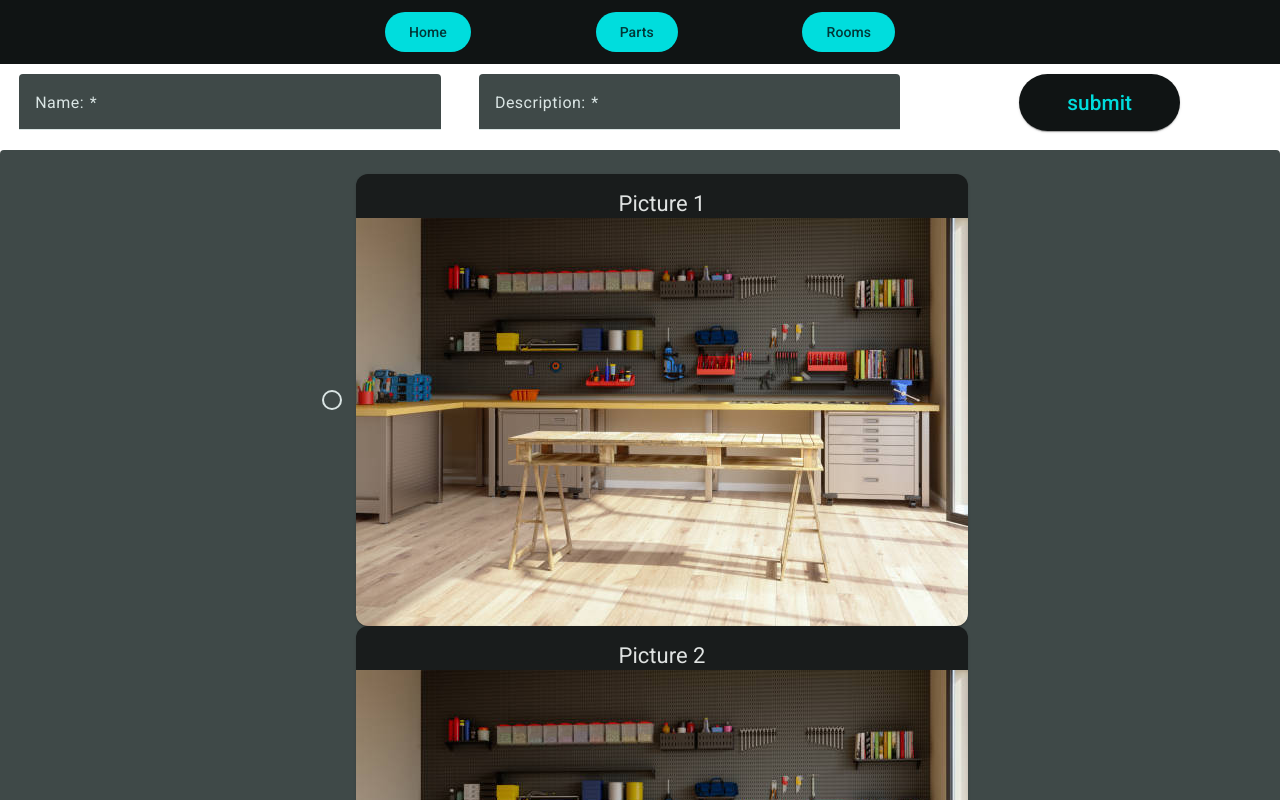
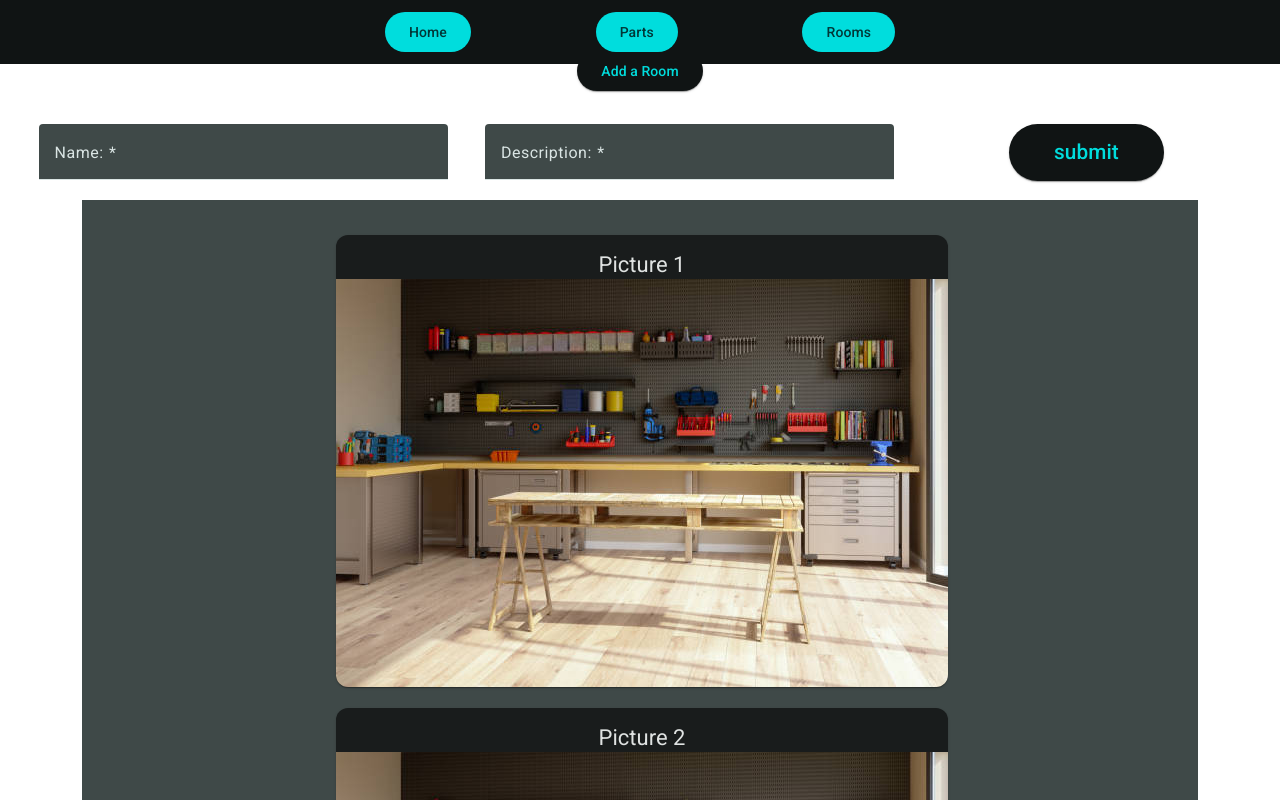
Before and after one commit to DanShiel27/StorageAndOrganizationTool, an Angular app in the folder StorageAndOrganizationTool.UI/StorageAndOrganizationTool.UI/: page /rooms in a window 1280 px wide. Shown: the top 800 px of the page. Built offline with nearby package versions, Linux system fonts and the light colour scheme; no server answers.

Commit message:
Throwing the room form in a modal and getting rid of the radio button

```diff
--- a/StorageAndOrganizationTool.UI/StorageAndOrganizationTool.UI/src/app/Features/Rooms/room-form/room-form.component.scss
+++ b/StorageAndOrganizationTool.UI/StorageAndOrganizationTool.UI/src/app/Features/Rooms/room-form/room-form.component.scss
@@ -1,4 +1,5 @@
 .wrapper{
+    margin: 20px;
     display: flex;
     justify-content: center;
     flex-direction: column;
@@ -27,16 +28,32 @@
 
 
 .pictureSelector{
-    width: 100%;
+    width: 90%;
+    // border-radius: 5px;
+    // border-style: solid;
+    background-color: #3f4948;
 }
 
 .pictureContainer{
+    //padding: 2%;
     display: flex;
     justify-content: space-evenly;
     flex-wrap: wrap;
+
 }
 
 .pictureTitle{
     text-align: center;
     margin: auto;
 }
+
+.pictureItem{
+    margin: 1%;
+    display: flex;
+    justify-content: center;
+    //width: 20%;
+}
+
+::ng-deep .mdc-radio {
+    display: none !important; /* Use !important to ensure override */
+}
--- a/StorageAndOrganizationTool.UI/StorageAndOrganizationTool.UI/src/app/Features/Rooms/room-list/room-list.component.html
+++ b/StorageAndOrganizationTool.UI/StorageAndOrganizationTool.UI/src/app/Features/Rooms/room-list/room-list.component.html
@@ -18,6 +18,11 @@
         <td mat-cell *matCellDef="let Room">{{Room.description}}</td>
     </ng-container>
 
+    <ng-container matColumnDef="pictureNumber">
+        <th mat-header-cell *matHeaderCellDef>Picture Number</th>
+        <td mat-cell *matCellDef="let Room">{{Room.pictureNumber}}</td>
+    </ng-container>
+
     <ng-container matColumnDef="edit">
         <th mat-header-cell *matHeaderCellDef>Edit</th>
         <td mat-cell *matCellDef="let Room">
--- a/StorageAndOrganizationTool.UI/StorageAndOrganizationTool.UI/src/app/Features/Rooms/room-list/room-list.component.ts
+++ b/StorageAndOrganizationTool.UI/StorageAndOrganizationTool.UI/src/app/Features/Rooms/room-list/room-list.component.ts
@@ -18,7 +18,7 @@ export class RoomListComponent implements OnInit {
   private roomService = inject(RoomService);
   private destroyRef = inject(DestroyRef);
 
-  displayedColumns = ["id", "name", "description", "edit"];
+  displayedColumns = ["id", "name", "description", "pictureNumber", "edit"];
 
   dataSource = new MatTableDataSource<RoomDto>([]);
 
--- a/StorageAndOrganizationTool.UI/StorageAndOrganizationTool.UI/src/app/Features/Rooms/room-manager/room-manager.component.html
+++ b/StorageAndOrganizationTool.UI/StorageAndOrganizationTool.UI/src/app/Features/Rooms/room-manager/room-manager.component.html
@@ -1,4 +1,7 @@
-<p>room-manager works!</p>
+<div class="addRoomButtonContainer">
+    <button mat-raised-button (click)="addRoom()">Add a Room</button>
+</div>
+
 
 <app-room-form></app-room-form>
 <app-room-list></app-room-list>
--- a/StorageAndOrganizationTool.UI/StorageAndOrganizationTool.UI/src/app/Features/Rooms/room-manager/room-manager.component.scss
+++ b/StorageAndOrganizationTool.UI/StorageAndOrganizationTool.UI/src/app/Features/Rooms/room-manager/room-manager.component.scss
@@ -0,0 +1,4 @@
+.addRoomButtonContainer{
+    padding: 1%;
+    text-align: center;
+}
--- a/StorageAndOrganizationTool.UI/StorageAndOrganizationTool.UI/src/app/Features/Rooms/room-manager/room-manager.component.ts
+++ b/StorageAndOrganizationTool.UI/StorageAndOrganizationTool.UI/src/app/Features/Rooms/room-manager/room-manager.component.ts
@@ -1,14 +1,26 @@
-import { Component } from '@angular/core';
+import { Component, inject } from '@angular/core';
 import { RoomListComponent } from "../room-list/room-list.component";
 import { RoomFormComponent } from "../room-form/room-form.component";
+import { MatDialog } from '@angular/material/dialog';
+import { MatButtonModule } from '@angular/material/button';
 
 @Component({
   selector: 'app-room-manager',
   standalone: true,
-  imports: [RoomListComponent, RoomFormComponent],
+  imports: [RoomListComponent, RoomFormComponent, MatButtonModule],
   templateUrl: './room-manager.component.html',
   styleUrl: './room-manager.component.scss'
 })
 export class RoomManagerComponent {
+  readonly dialog = inject(MatDialog)
+
+addRoom() {
+  const dialogRef = this.dialog.open(RoomFormComponent, {
+    height: '80%',
+    width: '80%',
+    maxHeight: '80vw',
+    maxWidth: '80vw'
+  })
+}
 
 }
```
